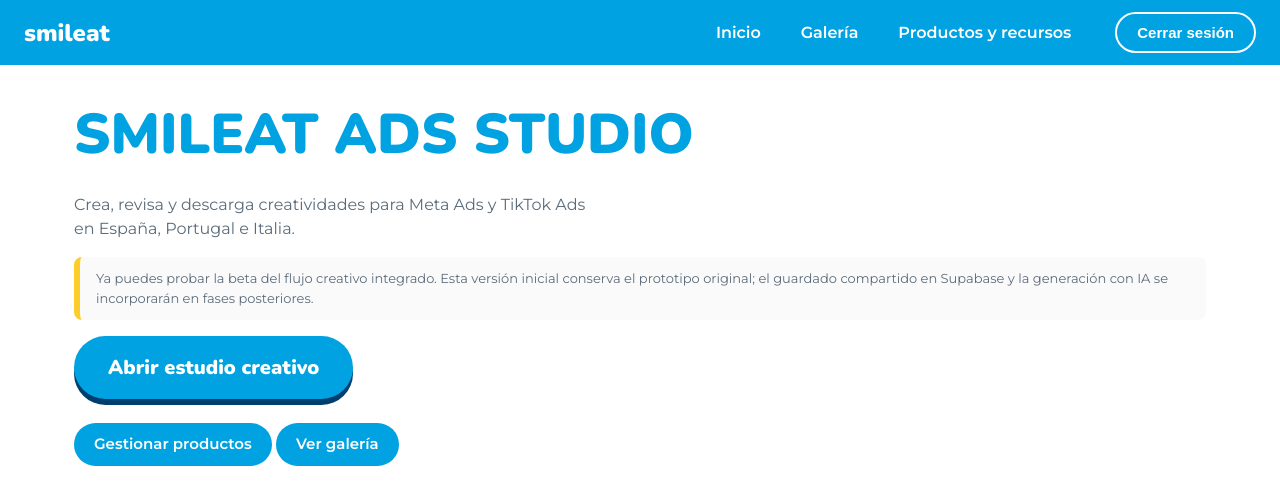
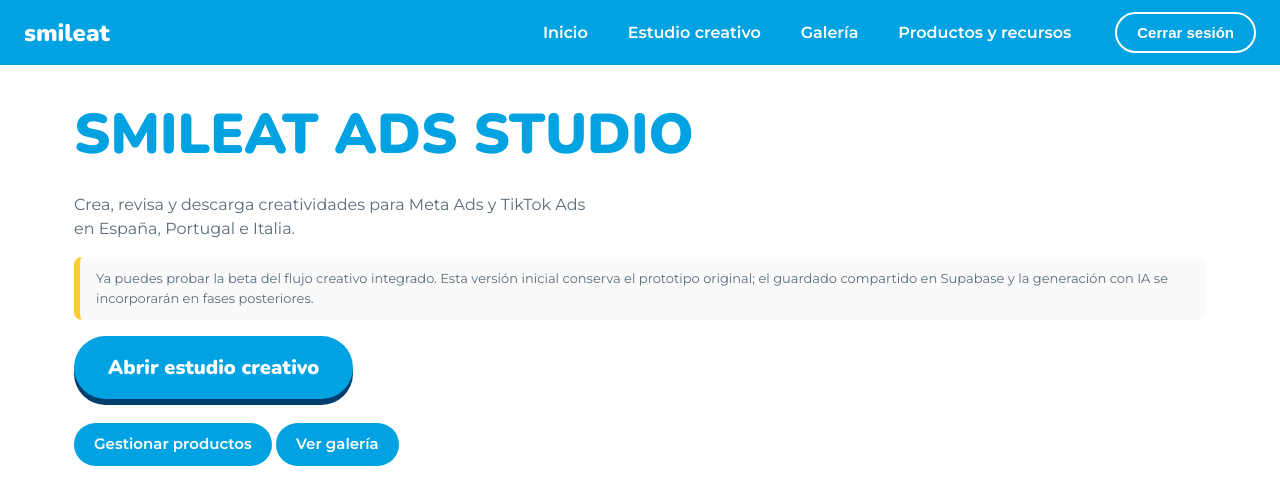
Before and after one commit to noelianieto-smileat/ads-studio, a Next.js app: page / in a window 1280 px wide. Shown: the top 504 px of the page. Built offline with nearby package versions, Linux system fonts and the light colour scheme; no server answers.

Commit message:
Add studio navigation link

```diff
--- a/app/Nav.tsx
+++ b/app/Nav.tsx
@@ -3,7 +3,7 @@ export default function Nav({ email }: { email: string }) {
   return (
     <header>
       <span className="logo">smileat</span>
-      <Link href="/">Inicio</Link><Link href="/gallery">Galería</Link><Link href="/products">Productos y recursos</Link>
+      <Link href="/">Inicio</Link><Link href="/studio">Estudio creativo</Link><Link href="/gallery">Galería</Link><Link href="/products">Productos y recursos</Link>
       <span style={{ fontSize: 13 }}>{email}</span>
       <form action="/signout" method="post"><button className="btn ghost" type="submit">Cerrar sesión</button></form>
     </header>
```
